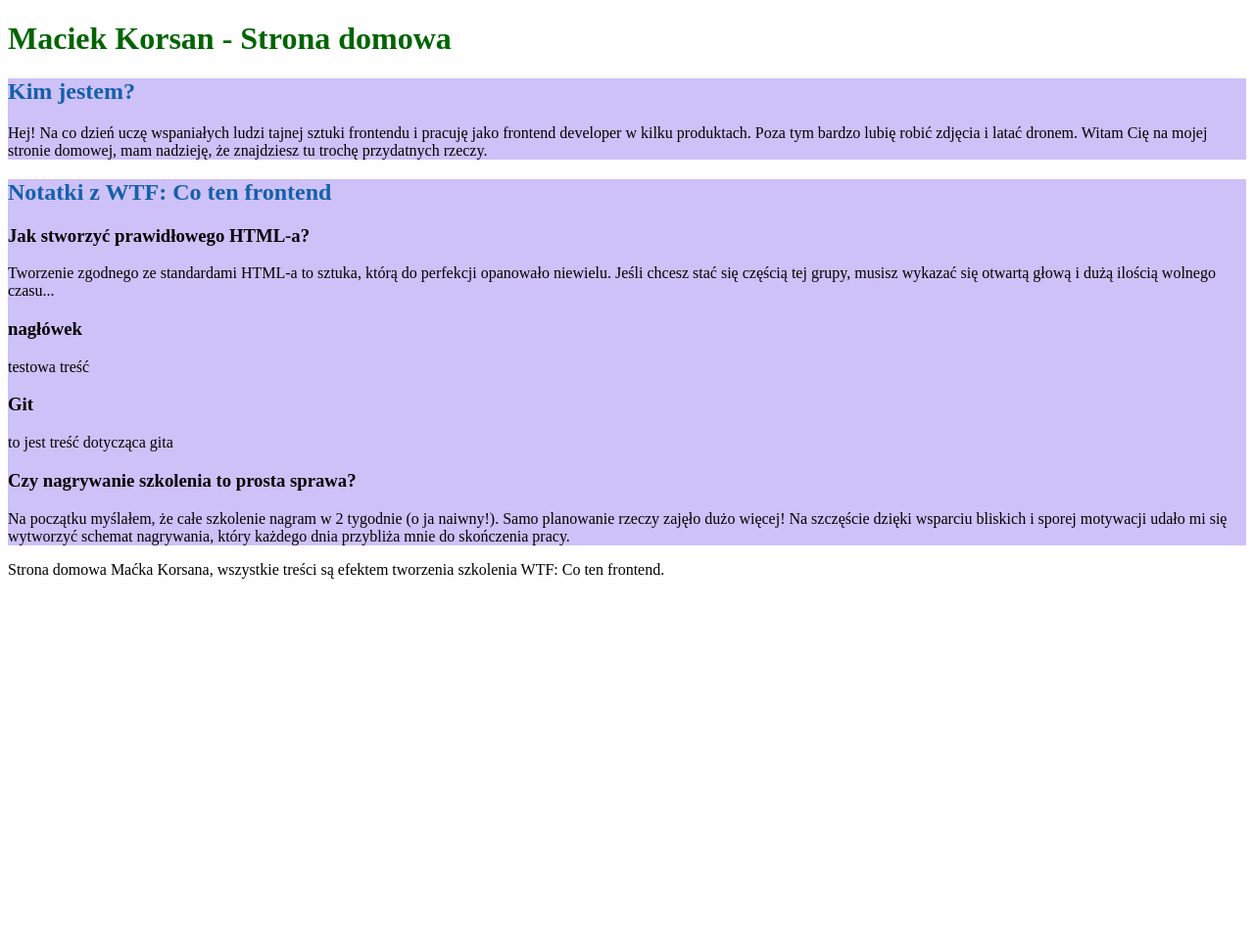
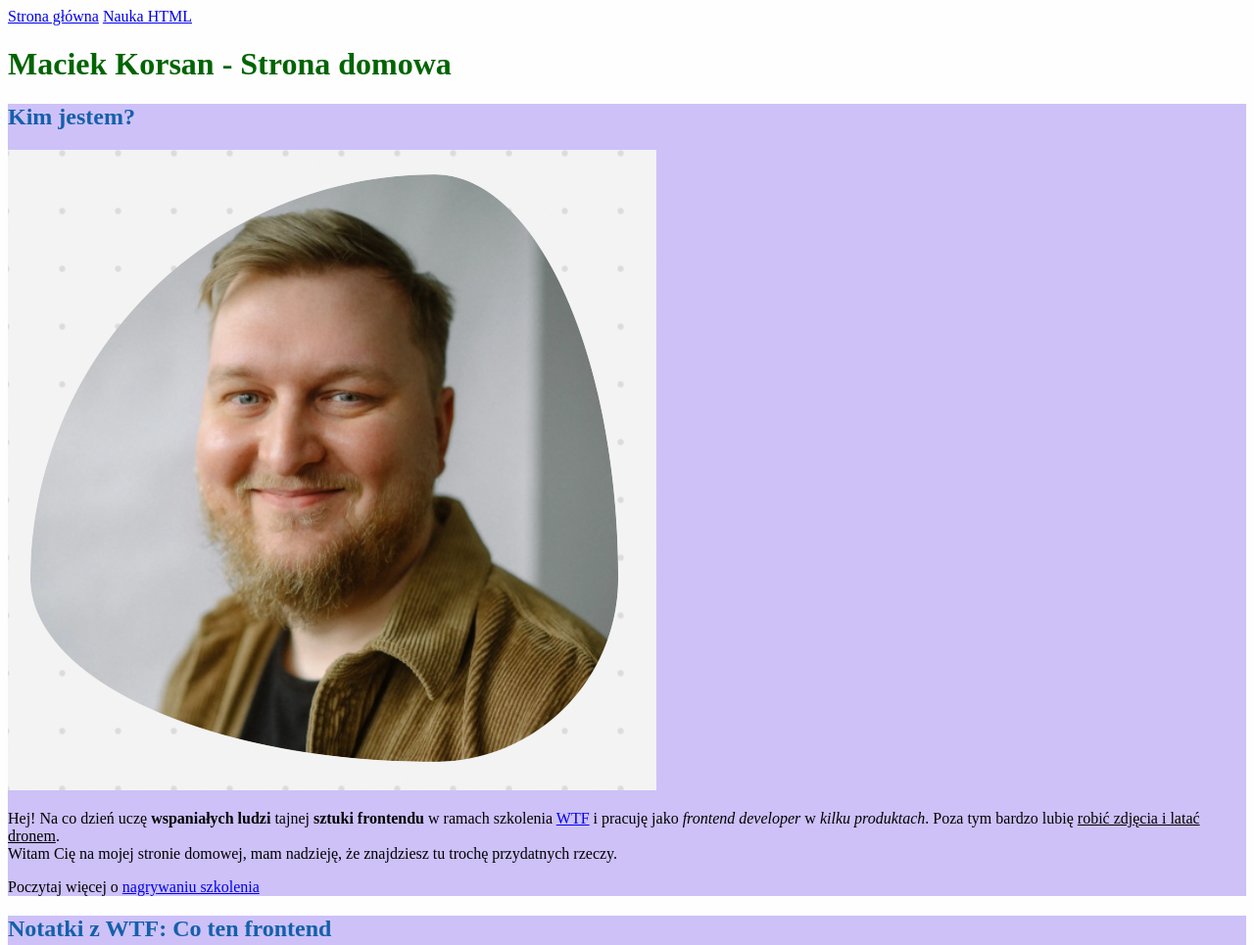
Before and after one commit to maciekwtfowicz/homepage, a plain HTML site: page index.html in a window 1280 px wide. Shown: the top 965 px of the page at 98% size. Before the commit the page ends 800 px from the top, so only its background shows below. Drawn offline with Linux system fonts and the light colour scheme.

Commit message:
Learning html tags

```diff
--- a/index.html
+++ b/index.html
@@ -9,16 +9,30 @@
 </head>
 
 <body>
+	<header>
+		<nav>
+			<a href="index.html">Strona główna</a>
+			<a href="nauka-html.html">Nauka HTML</a>
+		</nav>
+	</header>
 	<main>
-		<header>
+		<header id="top">
 			<h1>Maciek Korsan - Strona domowa</h1>
 		</header>
 		<section>
 			<h2>Kim jestem?</h2>
+			<img src="korsi.png" alt="Zdjęcie Maćka Korsana"/>
 			<p>
-				Hej! Na co dzień uczę wspaniałych ludzi tajnej sztuki frontendu i pracuję jako frontend developer w
-				kilku produktach. Poza tym bardzo lubię robić zdjęcia i latać dronem. Witam Cię na mojej stronie
-				domowej, mam nadzieję, że znajdziesz tu trochę przydatnych rzeczy.</p>
+				Hej! Na co dzień uczę <strong>wspaniałych ludzi</strong> tajnej <strong>sztuki frontendu</strong> w ramach
+				szkolenia <a href="https://cotenfrontend.pl" target="_blank">WTF</a> i pracuję jako <em>frontend developer</em>
+				w
+				<i>kilku produktach</i>. Poza tym bardzo lubię <u>robić zdjęcia i latać dronem</u>. <br> Witam Cię na mojej
+				stronie
+				domowej, mam nadzieję, że znajdziesz tu trochę przydatnych rzeczy.
+			</p>
+			<p>
+				Poczytaj więcej o <a href="#szkolenie">nagrywaniu szkolenia</a>
+			</p>
 		</section>
 		<section>
 			<h2>Notatki z WTF: Co ten frontend</h2>
@@ -38,7 +52,7 @@
 				<p>to jest treść dotycząca gita</p>
 			</article>
 			</article>
-			<article>
+			<article id="szkolenie">
 				<h3>Czy nagrywanie szkolenia to prosta sprawa?</h3>
 				<p>
 					Na początku myślałem, że całe szkolenie nagram w 2 tygodnie (o ja naiwny!). Samo planowanie rzeczy
@@ -46,13 +60,12 @@
 					schemat nagrywania, który każdego dnia przybliża mnie do skończenia pracy.</p>
 			</article>
 		</section>
+	</main>
 
-
-		<footer>
-			<p>Strona domowa Maćka Korsana, wszystkie treści są efektem tworzenia szkolenia WTF: Co ten frontend.</p>
-		</footer>
-
-	</main>
+	<footer>
+		<p>Strona domowa Maćka Korsana, wszystkie treści są efektem tworzenia szkolenia WTF: Co ten frontend. <a
+				href="#top">Do góry ⬆️</a></p>
+	</footer>
 </body>
 
 </html>
```
Also changed, not shown: nauka-html.html (added, +41 -0 lines), korsi.png (added).
